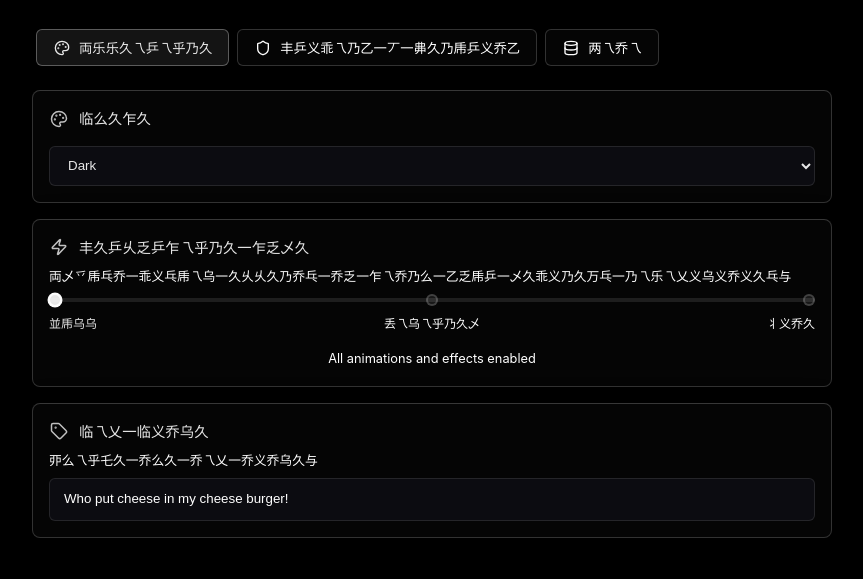
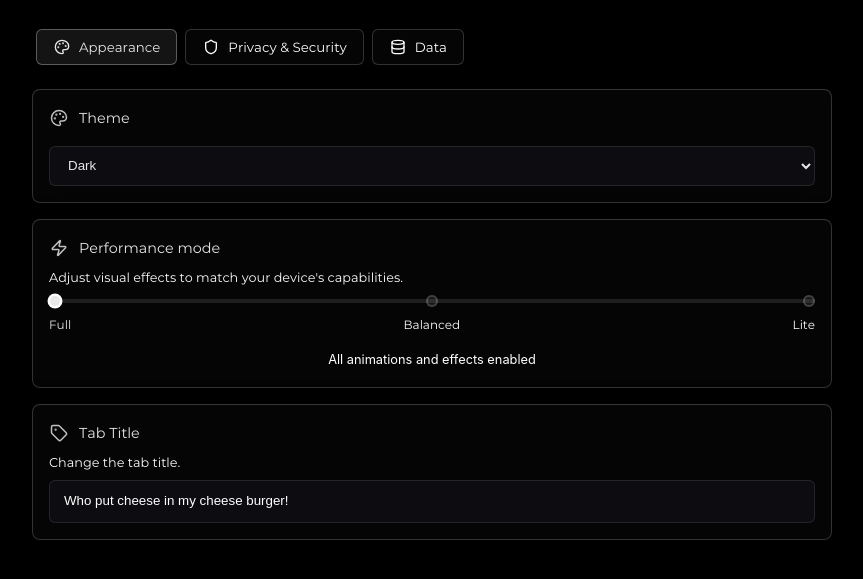
Before and after one commit to iisilly1059/imp-lite, a plain HTML site: page settings.html in a window 1280 px wide. Shown: the part 157-736 px from the top of the page, without its empty margins (208-1071 px from the left). Drawn offline with Linux system fonts and the light colour scheme; the site is published under a folder, as on GitHub Pages, so addresses that start at the root find nothing; files whose address does not match are found by name.

Commit message:
Update font resource paths in settings.html

```diff
--- a/settings.html
+++ b/settings.html
@@ -32,9 +32,9 @@
     <script defer src="./js/themes.js"></script>
     <script defer src="./js/theme-page-bootstrap.js"></script>
     <script defer src="./js/settings.js"></script>
-    <link rel="stylesheet" href="/fonts/ob-fonts.css" media="print" onload="this.media='all'">
-    <noscript><link rel="stylesheet" href="/fonts/ob-fonts.css"></noscript>
-    <script src="/fonts/ob-fonts.js" defer></script>
+    <link rel="stylesheet" href="./fonts/ob-fonts.css" media="print" onload="this.media='all'">
+    <noscript><link rel="stylesheet" href="./fonts/ob-fonts.css"></noscript>
+    <script src="./fonts/ob-fonts.js" defer></script>
 </head>
 <body>
 
```
